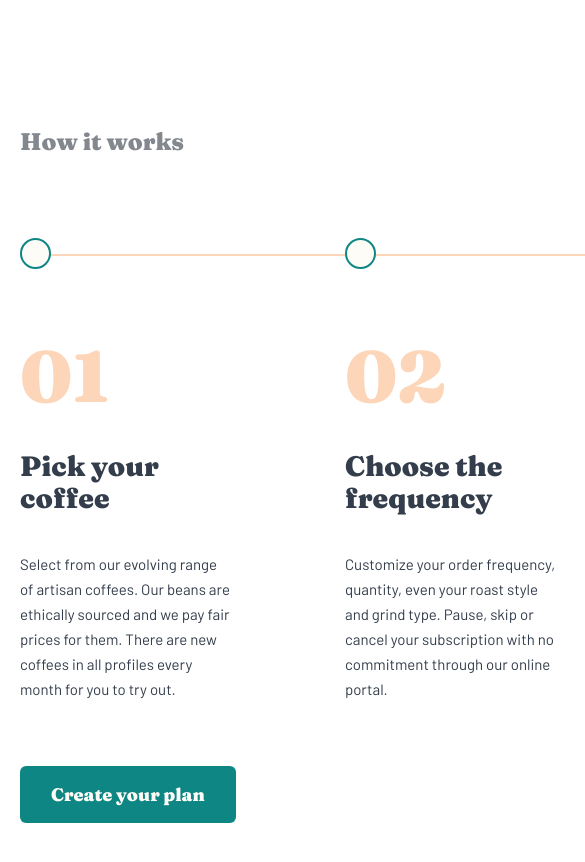
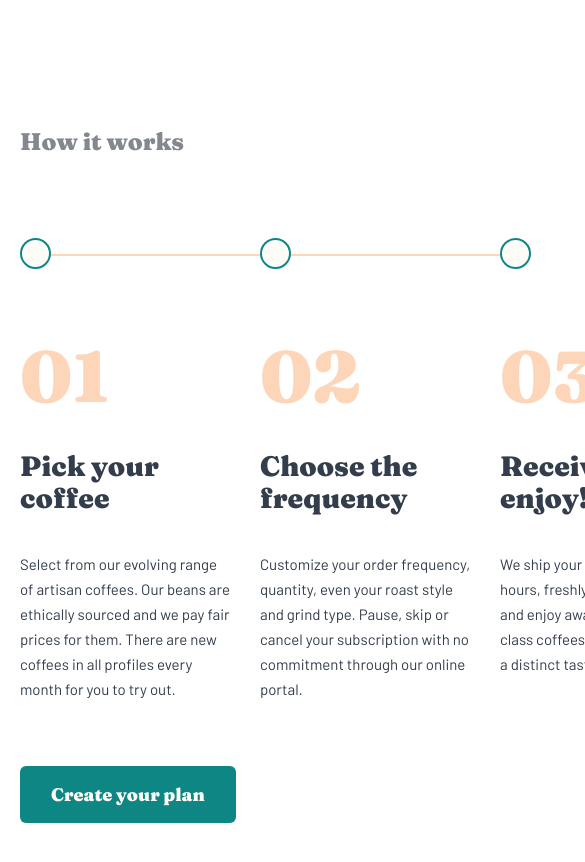
Before and after one commit to umarofz/coffee-with-responsive, a plain HTML site: page index.html in a window 390 px wide. Shown: the part 2920-3782 px from the top of the page, 585 px wide, since content can reach past the window. Drawn offline with nearby package versions, Linux system fonts and the light colour scheme.

Commit message:
End of index about pages responsive

```diff
--- a/scss/blocks/_step.scss
+++ b/scss/blocks/_step.scss
@@ -112,6 +112,8 @@
     margin-bottom: 200px;
 
     &__inner-container {
+      max-width: 689px;
+      width: 100%;
     }
 
     &__container {
@@ -126,6 +128,7 @@
     }
 
     &__item {
+      margin-right: -85px;
     }
 
     &__item:last-child &__icon-wrapper::before {
@@ -143,7 +146,7 @@
         left: 0;
         transform: translateY(-100%);
         display: inline-block;
-        width: 100%;
+        width: 250px;
         height: 2px;
         z-index: -1;
         background-color: #FDD6BA;
```
Also changed, not shown: css/styles.css, 1 other file.
